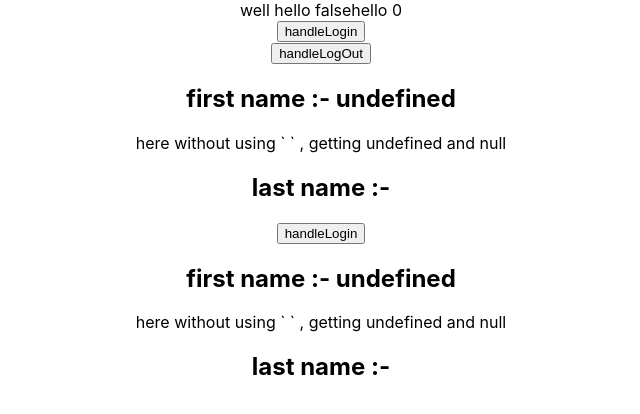
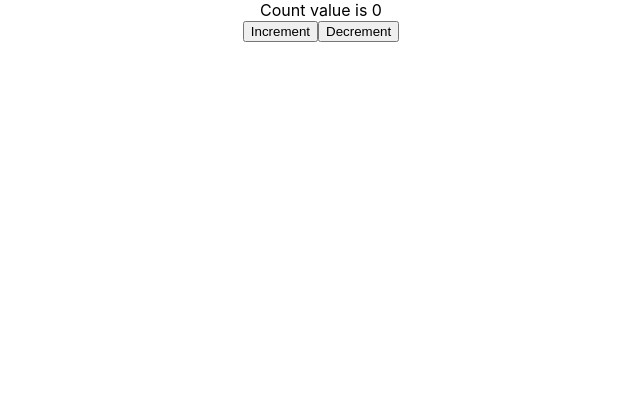
Before and after one commit to shanushikhar/React-typescript, a React (Create React App) app: page / in a window 1280 px wide. Shown: the top 414 px of the page, without its empty margins (319-959 px from the left). Built offline with nearby package versions, Linux system fonts and the light colour scheme.

Commit message:
Added useReducer hooks with ts

```diff
--- a/src/App.tsx
+++ b/src/App.tsx
@@ -1,14 +1,10 @@
 import "./App.css";
-import Assertion from "./components/Assertion";
-import User from "./components/User";
-import Users from "./components/Users";
+import Counter from "./components/Counter";
 
 function App() {
   return (
     <div className="App">
-      <User />
-      <Users />
-      <Assertion />
+      <Counter />
     </div>
   );
 }
--- a/src/components/Assertion.tsx
+++ /dev/null
@@ -1,31 +0,0 @@
-import React, { useState } from "react";
-
-type NameSchema = {
-  firstName: string;
-  lastName: string;
-};
-
-export default function Assertion() {
-  // useState with Assertion
-  const [isLoggedin, setIsloggediN] = useState<NameSchema>({} as NameSchema);
-
-  const handleLogin = () => {
-    setIsloggediN({
-      firstName: "bang",
-      lastName: "sumakar",
-    });
-  };
-
-  return (
-    <div>
-      <button onClick={handleLogin}>handleLogin</button>
-      <section>
-        <h2>{`first name :- ${isLoggedin.firstName}`} </h2>
-      </section>
-      here without using ` ` , getting undefined and null
-      <section>
-        <h2>last name :- {isLoggedin.lastName} </h2>
-      </section>
-    </div>
-  );
-}
--- /dev/null
+++ b/src/components/Counter.tsx
@@ -0,0 +1,43 @@
+import React, { useReducer } from "react";
+
+type useReducerTypes = {
+  counter: number;
+};
+
+type actionTypes = {
+  type: string;
+  payload: number;
+};
+
+const initialValue = {
+  counter: 0,
+};
+
+const reducerFunc = (state: useReducerTypes, action: actionTypes) => {
+  switch (action.type) {
+    case "increment":
+      return { counter: state.counter + action.payload };
+
+    case "decrement":
+      return { counter: state.counter - action.payload };
+
+    default:
+      return state;
+  }
+};
+
+export default function Counter() {
+  const [currentVal, dispatch] = useReducer(reducerFunc, initialValue);
+
+  return (
+    <>
+      <section>Count value is {currentVal.counter}</section>
+      <button onClick={() => dispatch({ type: "increment", payload: 10 })}>
+        Increment
+      </button>
+      <button onClick={() => dispatch({ type: "decrement", payload: 10 })}>
+        Decrement
+      </button>
+    </>
+  );
+}
--- a/src/components/User.tsx
+++ /dev/null
@@ -1,13 +0,0 @@
-import React, { useState } from "react";
-
-export default function User() {
-  const [isLoggedin, setIsloggediN] = useState(false);
-  const [currentVal, setcurrentVal] = useState(0);
-
-  return (
-    <div>
-      {`well hello ${isLoggedin}`}
-      hello {currentVal}
-    </div>
-  );
-}
--- a/src/components/Users.tsx
+++ /dev/null
@@ -1,37 +0,0 @@
-import React, { useState } from "react";
-
-type NameSchema = {
-  firstName: string;
-  lastName: string;
-};
-
-export default function Users() {
-  const [isLoggedin, setIsloggediN] = useState<NameSchema | null>(null);
-
-  const handleLogin = () => {
-    setIsloggediN({
-      firstName: "bang",
-      lastName: "sumakar",
-    });
-  };
-
-  const handleLogOut = () => {
-    setIsloggediN(null);
-  };
-
-  return (
-    <div>
-      <button onClick={handleLogin}>handleLogin</button>
-      <div>
-        <button onClick={handleLogOut}>handleLogOut</button>
-      </div>
-      <section>
-        <h2>{`first name :- ${isLoggedin?.firstName}`} </h2>
-      </section>
-      here without using ` ` , getting undefined and null
-      <section>
-        <h2>last name :- {isLoggedin?.lastName} </h2>
-      </section>
-    </div>
-  );
-}
```
Also changed, not shown: 1 other file (tests, documents, lock files or other folders).
